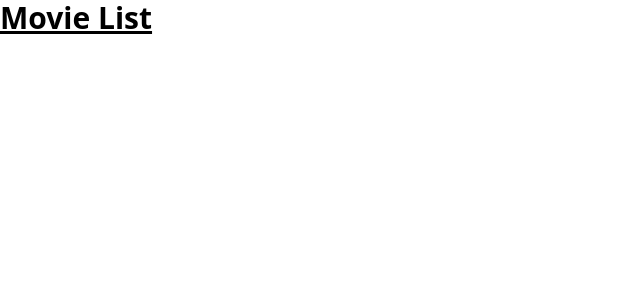
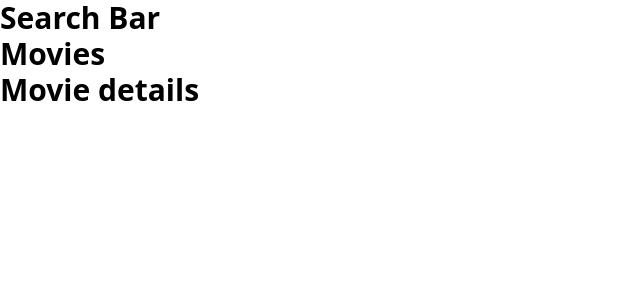
Before and after one commit to mhmdmrabet/whichmovie, a React (Vite) app: page / in a window 1280 px wide. Shown: the top 300 px of the page, without its empty margins (0-640 px from the left). Built offline with nearby package versions, Linux system fonts and the light colour scheme.

Commit message:
Add first component

```diff
--- a/index.html
+++ b/index.html
@@ -2,9 +2,13 @@
 <html lang="en">
   <head>
     <meta charset="UTF-8" />
-    <link rel="icon" type="image/svg+xml" href="/src/favicon.svg" />
+    <link
+      rel="icon"
+      type="image/svg+xml"
+      href="https://www.notion.so/image/https%3A%2F%2Fs3-us-west-2.amazonaws.com%2Fsecure.notion-static.com%2Fa9ed7cb2-eaaf-4be7-9620-fe70fb24b847%2FROUND_LOGO_2.png?table=block&id=c461c0fb-8361-4d1b-b62b-069669339ff6&spaceId=ccf46fc8-f3bc-4c8a-9cd6-a9ee4d0d941f&width=40&userId=0f264b82-4a25-47a7-b53f-61d4ad18dfbd&cache=v2"
+    />
     <meta name="viewport" content="width=device-width, initial-scale=1.0" />
-    <title>Vite App</title>
+    <title>Which Movie</title>
   </head>
   <body>
     <div id="root"></div>
--- /dev/null
+++ b/src/Components/MovieDetails.tsx
@@ -0,0 +1,7 @@
+export const MovieDetails = (): JSX.Element => {
+  return (
+    <div>
+      <h2>Movie details</h2>
+    </div>
+  );
+};
--- /dev/null
+++ b/src/Components/Movies.tsx
@@ -0,0 +1,7 @@
+export const Movies = (): JSX.Element => {
+  return (
+    <div>
+      <h2>Movies</h2>
+    </div>
+  );
+};
--- /dev/null
+++ b/src/Components/SearchBar.tsx
@@ -0,0 +1,7 @@
+export const SearchBar = (): JSX.Element => {
+  return (
+    <div>
+      <h2>Search Bar</h2>
+    </div>
+  );
+};
--- a/src/Components/index.tsx
+++ b/src/Components/index.tsx
@@ -1,7 +1,13 @@
-function App() {
+import { MovieDetails } from './MovieDetails';
+import { Movies } from './Movies';
+import { SearchBar } from './SearchBar';
+
+function App(): JSX.Element {
   return (
-    <div className="text-3xl font-bold underline">
-      <h1>Movie List</h1>
+    <div className="text-3xl font-bold">
+      <SearchBar />
+      <Movies />
+      <MovieDetails />
     </div>
   );
 }
```
